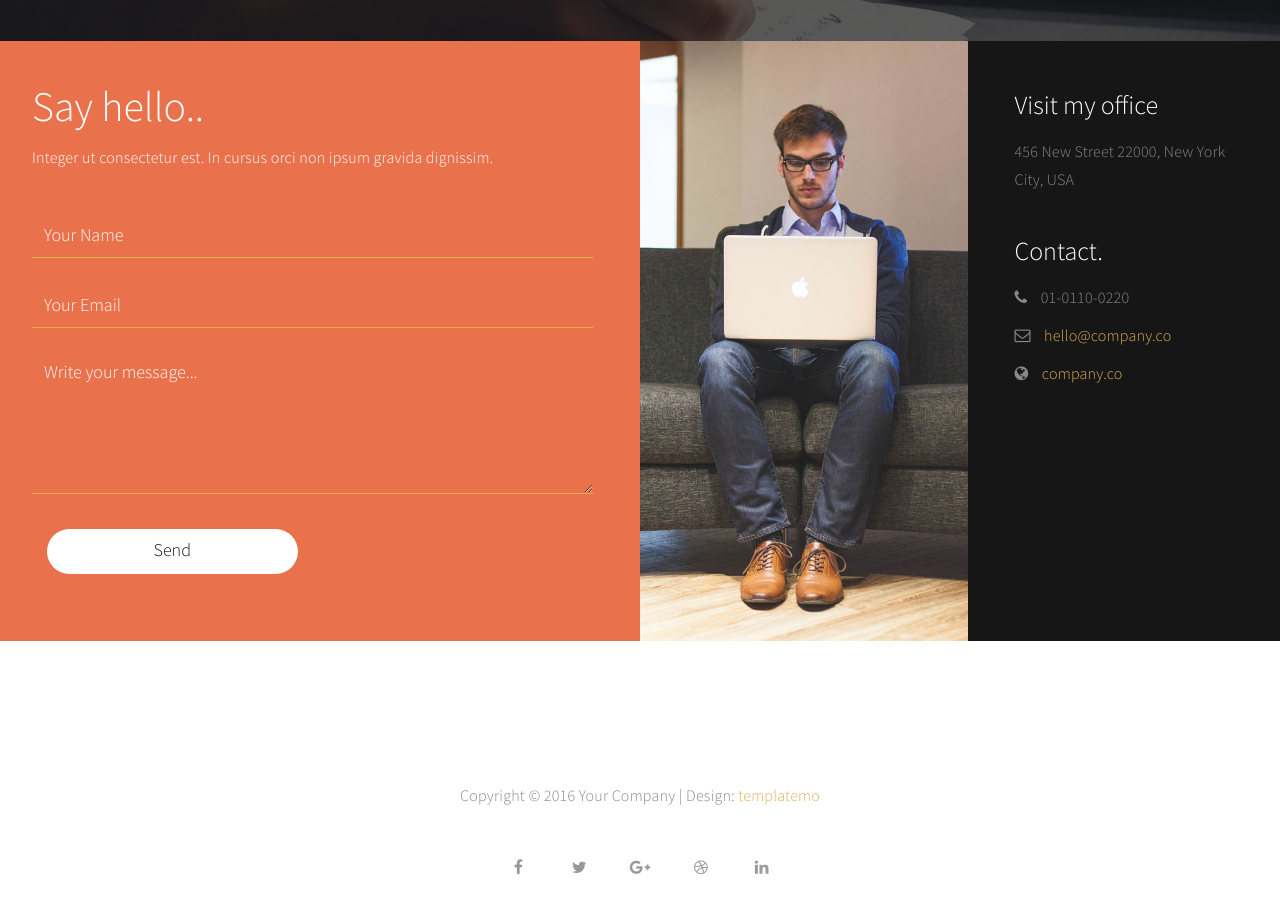
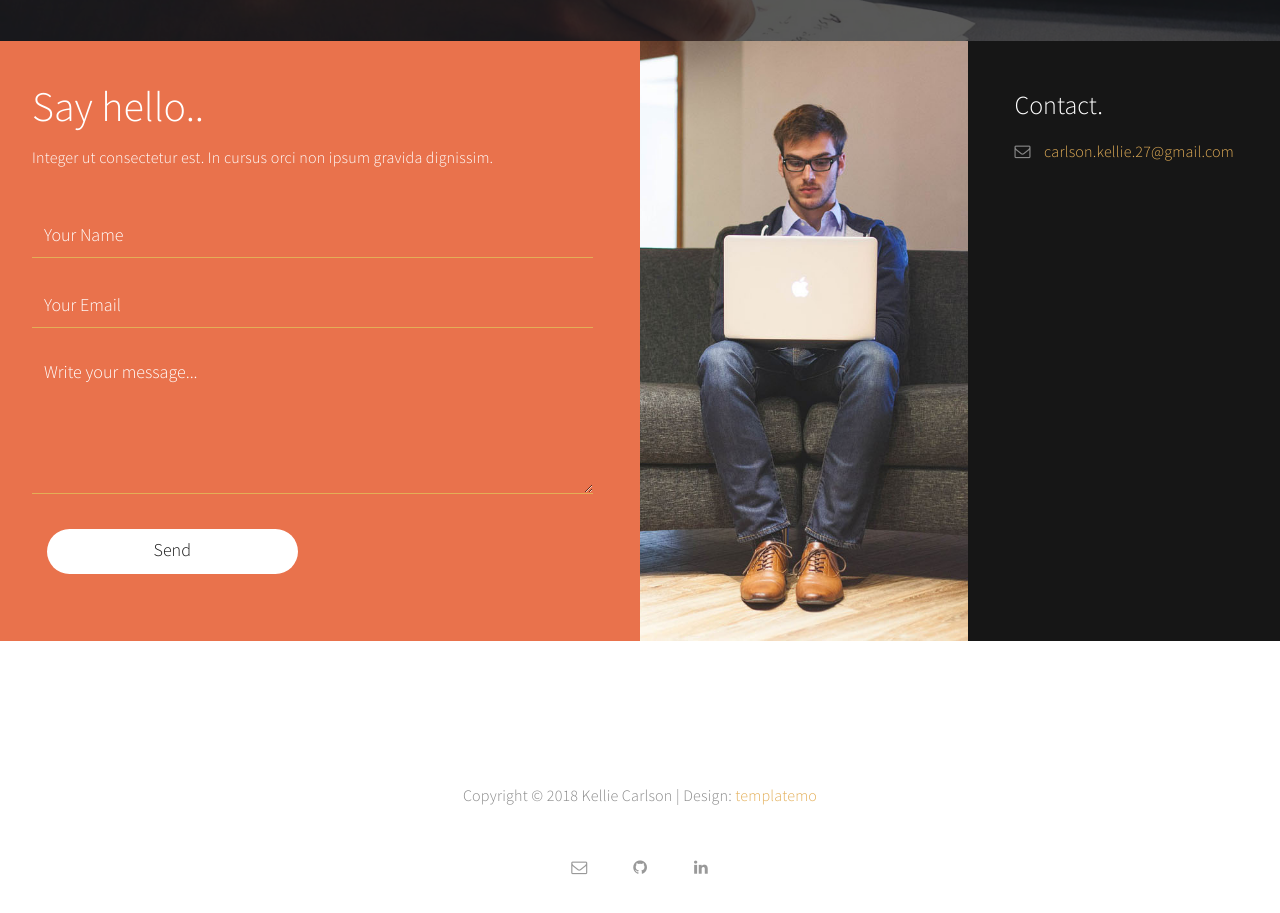
Before and after one commit to carlsonkellie/carlsonkellie.github.io, a plain HTML site: page index.html in a window 1280 px wide. Shown: the part 2800-3713 px from the top of the page. Drawn offline with Linux system fonts and the light colour scheme.

Commit message:
changed bottom icon links

```diff
--- a/index.html
+++ b/index.html
@@ -337,16 +337,10 @@ http://www.templatemo.com/tm-498-stimulus
 
                <div class="bg-dark col-md-3 col-sm-6">
                     <div class="contact-thumb">
-                         <div class="wow fadeInUp contact-info" data-wow-delay="0.6s">
-                              <h3 class="color-white">Visit my office</h3>
-                              <p>456 New Street 22000, New York City, USA</p>
-                         </div>
 
                          <div class="wow fadeInUp contact-info" data-wow-delay="0.8s">
                               <h3 class="color-white">Contact.</h3>
-                              <p><i class="fa fa-phone"></i> 01-0110-0220</p>
-                              <p><i class="fa fa-envelope-o"></i> <a href="mailto:hello@company.co">hello@company.co</a></p>
-                              <p><i class="fa fa-globe"></i> <a href="#">company.co</a></p>
+                              <p><i class="fa fa-envelope-o"></i> <a href="mailto:carlson.kellie.27@gmail.com">carlson.kellie.27@gmail.com</a></p>
                          </div>
 
                     </div>
@@ -365,15 +359,13 @@ http://www.templatemo.com/tm-498-stimulus
 
                <div class="col-md-12 col-sm-12">
                     <div class="wow fadeInUp footer-copyright" data-wow-delay="1.8s">
-                         <p>Copyright &copy; 2016 Your Company
+                         <p>Copyright &copy; 2018 Kellie Carlson
 
                     | Design: <a href="http://www.google.com/+templatemo" target="_parent">templatemo</a></p>
                     </div>
 				<ul class="wow fadeInUp social-icon" data-wow-delay="2s">
-                         <li><a href="#" class="fa fa-facebook"></a></li>
-                         <li><a href="#" class="fa fa-twitter"></a></li>
-                         <li><a href="#" class="fa fa-google-plus"></a></li>
-                         <li><a href="#" class="fa fa-dribbble"></a></li>
+                         <li><a href="#" class="fa fa-envelope-o"></a></li>
+                         <li><a href="#" class="fa fa-github"></a></li>
                          <li><a href="#" class="fa fa-linkedin"></a></li>
                     </ul>
                </div>
```
